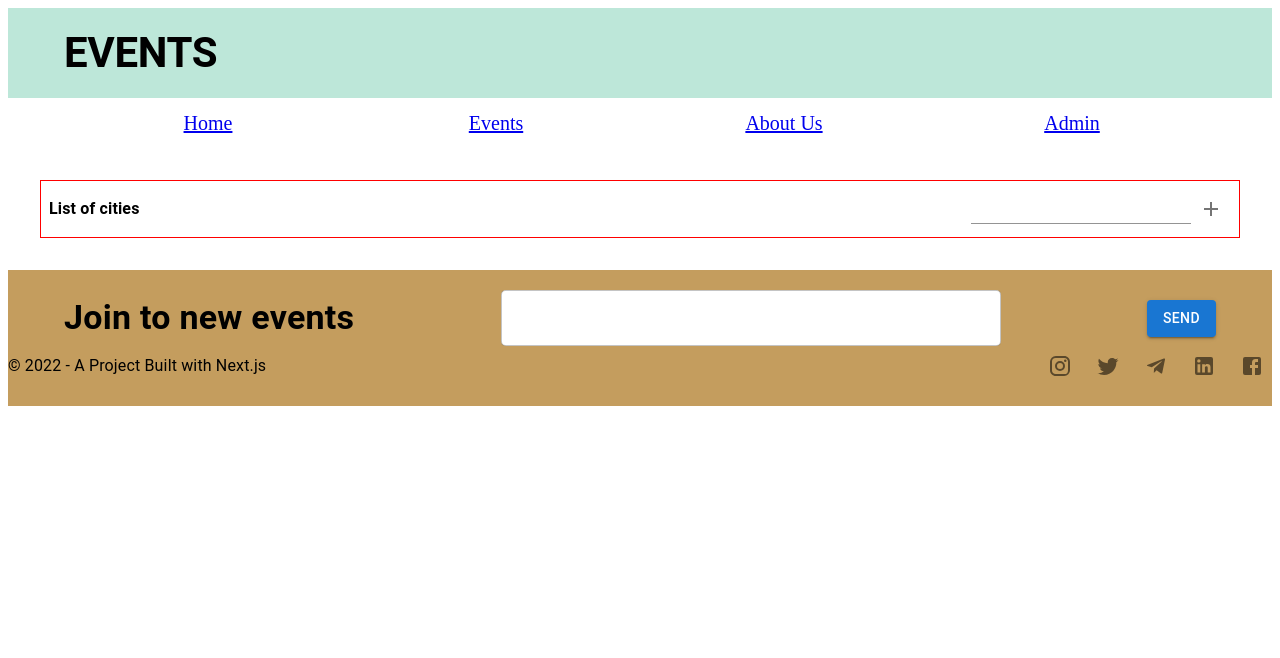
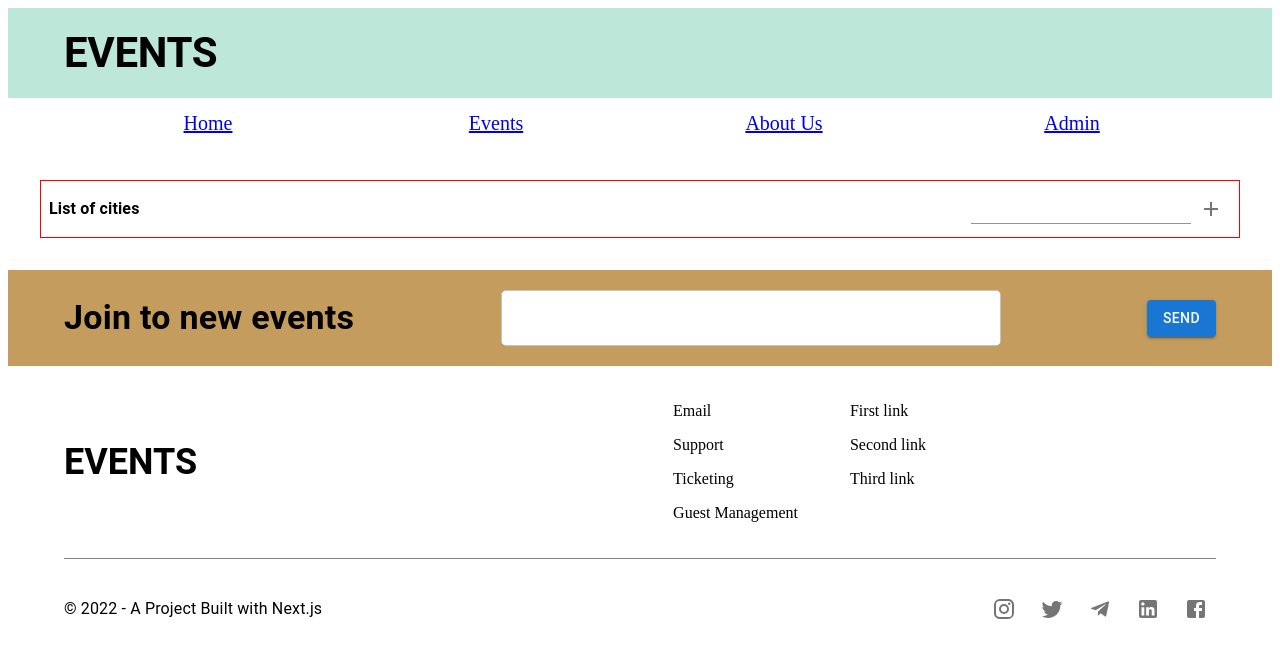
Before and after one commit to LanaVol/events-application, a Next.js app: page /admin in a window 1280 px wide. Shown: the top 658 px of the page. Built offline with nearby package versions, Linux system fonts and the light colour scheme; no server answers.

Commit message:
update footer

```diff
--- a/src/components/Footer/Footer.jsx
+++ b/src/components/Footer/Footer.jsx
@@ -6,6 +6,8 @@ import {
   IconButton,
   Stack,
   TextField,
+  ListItem,
+  List,
 } from "@mui/material";
 import {
   Instagram,
@@ -18,7 +20,12 @@ import {
 export const Footer = () => {
   return (
     <footer>
-      <Box sx={{ backgroundColor: "#C49D5E", padding: "20px 0" }}>
+      <Box
+        sx={{
+          backgroundColor: "#C49D5E",
+          padding: "20px 0",
+        }}
+      >
         <Container
           sx={{
             display: "flex",
@@ -41,6 +48,44 @@ export const Footer = () => {
           />
           <Button variant="contained">Send</Button>
         </Container>
+      </Box>
+
+      <Container>
+        <Box
+          sx={{
+            display: "flex",
+            justifyContent: "start",
+            alignItems: "center",
+            gap: "460px",
+            marginBottom: "30px",
+            padding: "20px 0",
+            borderBottom: "1px solid gray",
+          }}
+        >
+          <Typography variant="h5" fontSize="36px" fontWeight="700">
+            EVENTS
+          </Typography>
+          <Box
+            sx={{
+              display: "flex",
+              justifyContent: "space-between",
+              alignItems: "start",
+              gap: "20px",
+            }}
+          >
+            <List>
+              <ListItem>Email</ListItem>
+              <ListItem>Support</ListItem>
+              <ListItem>Ticketing</ListItem>
+              <ListItem>Guest Management</ListItem>
+            </List>
+            <List>
+              <ListItem>First link</ListItem>
+              <ListItem>Second link</ListItem>
+              <ListItem>Third link</ListItem>
+            </List>
+          </Box>
+        </Box>
         <Box
           sx={{
             display: "flex",
@@ -67,7 +112,7 @@ export const Footer = () => {
             </IconButton>
           </Stack>
         </Box>
-      </Box>
+      </Container>
     </footer>
   );
 };
```
